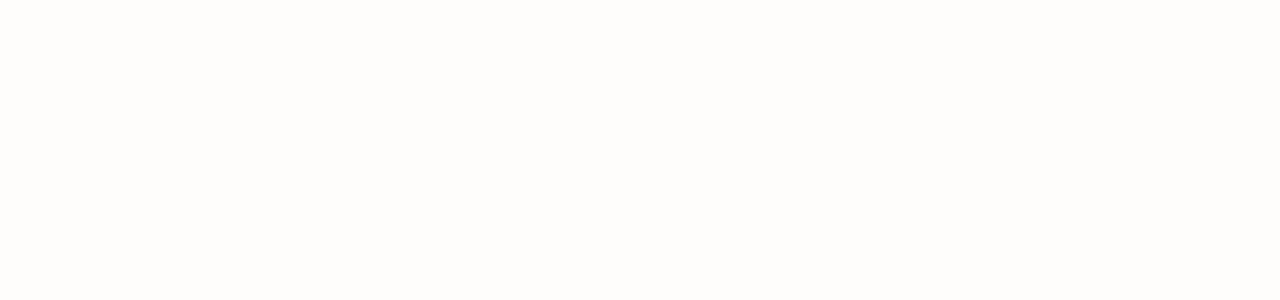
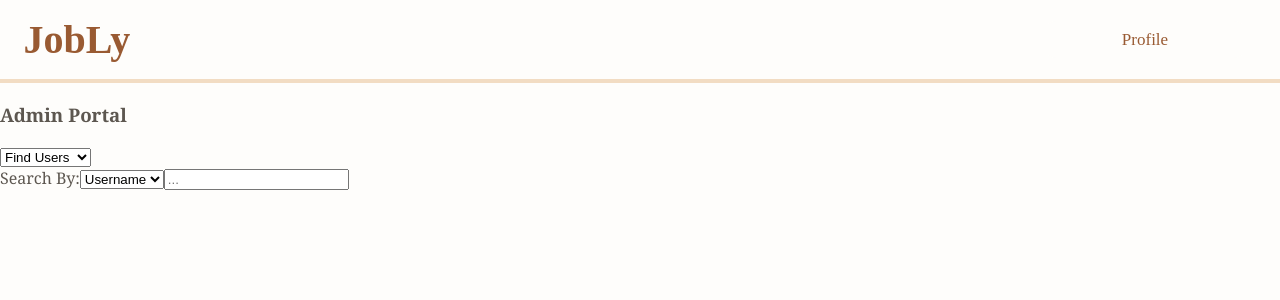
Before and after one commit to 360ProjectOrganization/360Project, a React (Vite) app in the folder client/: page /Admin in a window 1280 px wide. Before the commit this address had no page. Shown: the top 300 px of the page. Built offline with nearby package versions, Linux system fonts and the light colour scheme.

Commit message:
"Admin page Components for search page"

```diff
--- a/client/src/App.jsx
+++ b/client/src/App.jsx
@@ -4,7 +4,7 @@
 import LoginPage from './pages/LoginPage.jsx';
 import ProfilePage from './pages/ProfilePage.jsx';
 import CompanyPortalPage from './pages/CompanyPortalPage.jsx';
-
+import AdminPage from './pages/AdminPage.jsx';
 function App() {
     return (
         <div className="app">
@@ -14,6 +14,8 @@
                 <Route path="/Login" element={<LoginPage/>} />
                 <Route path='/profile' element={<ProfilePage />} />
                 <Route path='/company-portal' element={<CompanyPortalPage />} />
+                <Route path='/Admin' element={<AdminPage />} />
+
             </Routes>
         </div>
     );
--- /dev/null
+++ b/client/src/components/admin/AdminDropDown.jsx
@@ -0,0 +1,21 @@
+export default function AdminDropDown({setPage}){
+    const changePage = (e=>{
+        if(e.target.value === "Find Users" ){
+            setPage("Find Users");
+        }else if(e.target.value === "New Admin"){
+            setPage("New Admin");
+        }else if(e.target.value === "Analytics"){
+            setPage("Analytics");
+        }
+    });
+    return(
+        <section>
+            <h3>Admin Portal</h3>
+            <select onChange={changePage}>
+                <option value="Find Users">Find Users</option>
+                <option value="New Admin">New Admin</option>
+                <option value="Analytics">Analytics</option>
+            </select>
+        </section>
+    )
+}
--- /dev/null
+++ b/client/src/components/admin/AdminHandler.jsx
@@ -0,0 +1,19 @@
+import { useState } from "react";
+import AdminDropDown from "./AdminDropDown";
+import FindUserSearch from "./FindUserSearch";
+
+export default function AdminHandler(){
+    const[page, setPage] = useState("Find Users");
+    const[filterType, setFilterType] = useState("Username")
+    const[filter, setFilter] = useState();
+
+    return(
+        <section>
+            <section>
+                <AdminDropDown setPage={setPage}/>
+                {page === "Find Users"&& (<FindUserSearch setFilter = {setFilter} setFilterType={setFilterType}/>)}
+            </section>
+
+        </section>
+    )
+}
--- /dev/null
+++ b/client/src/components/admin/FindUserSearch.jsx
@@ -0,0 +1,12 @@
+export default function(setFilter,setFilterType){
+    return(
+        <section>
+            <label htmlFor="">Search By:</label>
+            <select name="" id="">
+                <option value="Username">Username</option>
+                <option value="Type">Type</option>
+            </select>
+            <input type="text" name="" id="searchTextInput" placeholder="..."/>
+        </section>
+    )
+}
--- /dev/null
+++ b/client/src/pages/AdminPage.jsx
@@ -0,0 +1,11 @@
+import AdminHandler from "../components/admin/AdminHandler";
+import Header from "../components/header/Header";
+
+export default function AdminPage(){
+    return(
+        <>
+            <Header/>
+            <AdminHandler/>
+        </>
+    )
+}
```
Also changed, not shown: client/src/components/admin/FindUserCard.jsx (added, +14 -0 lines), client/src/components/admin/FindUsers.jsx (added, +7 -0 lines), client/src/components/admin/testdata.json (added, +21 -0 lines).
